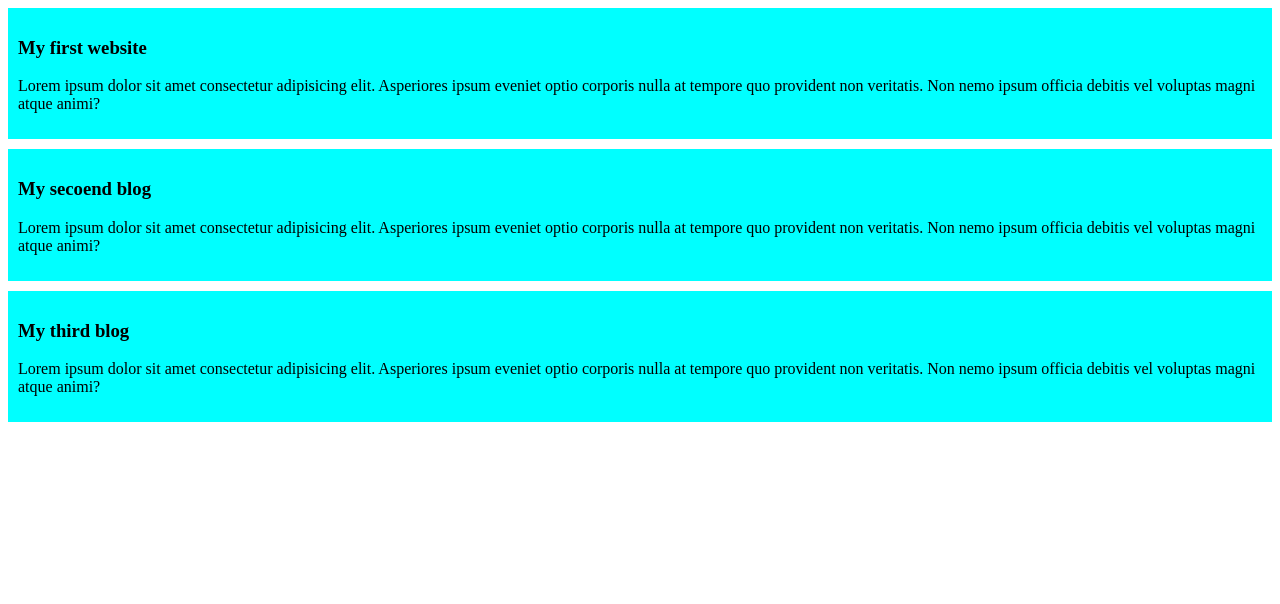
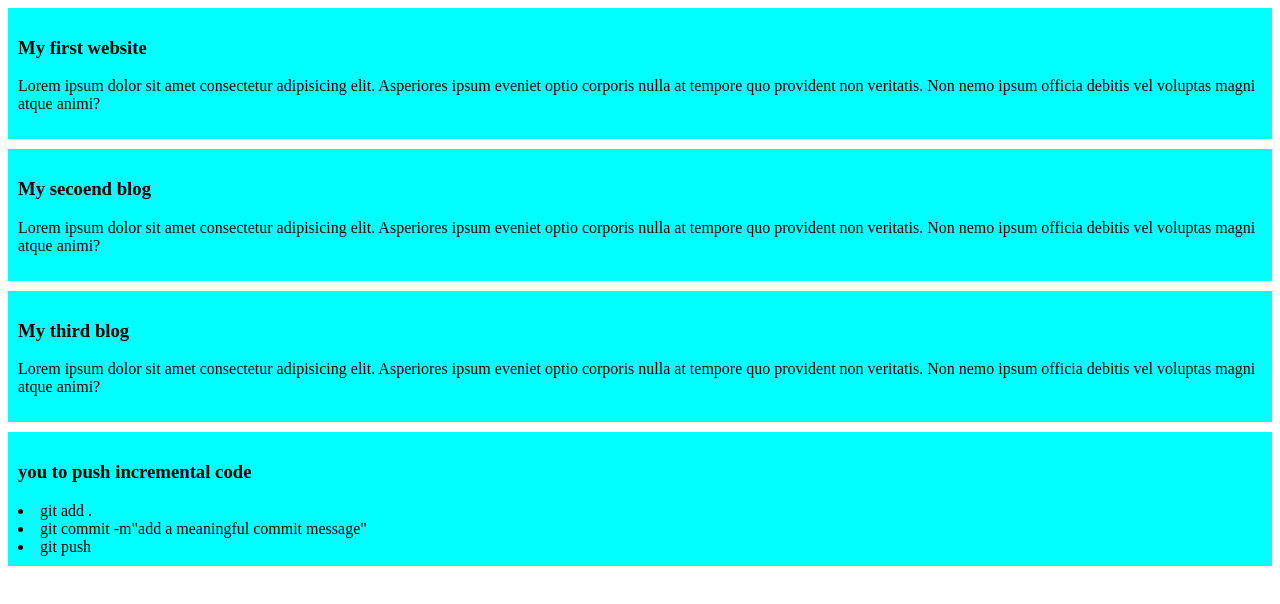
Before and after one commit to shamimparvejrafi/my-simple-website, a plain HTML site: page index.html in a window 1280 px wide. Drawn offline with Linux system fonts and the light colour scheme.

Commit message:
added a list to push code

```diff
--- a/index.html
+++ b/index.html
@@ -24,6 +24,12 @@
         <p>Lorem ipsum dolor sit amet consectetur adipisicing elit. Asperiores ipsum eveniet optio corporis nulla at
             tempore quo provident non veritatis. Non nemo ipsum officia debitis vel voluptas magni atque animi?</p>
     </div>
+    <div>
+        <h3>you to push incremental code</h3>
+        <li>git add .</li>
+        <li>git commit -m"add a meaningful commit message"</li>
+        <li>git push</li>
+    </div>
 </body>
 
 </html>
```
